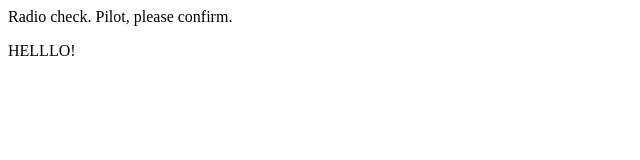
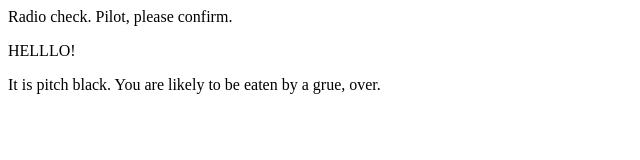
Before and after one commit to Ketsugo/LC101-communication-log, a plain HTML site: page index.html in a window 1280 px wide. Shown: the whole page, without its empty margins (0-640 px from the left). Drawn offline with Linux system fonts and the light colour scheme.

Commit message:
added warning on third line.

```diff
--- a/index.html
+++ b/index.html
@@ -2,5 +2,6 @@
 <body>
    <p>Radio check. Pilot, please confirm.</p>
    <p>HELLLO!</p>
+   <p>It is pitch black. You are likely to be eaten by a grue, over.</p>
 </body>
 </html>
```
